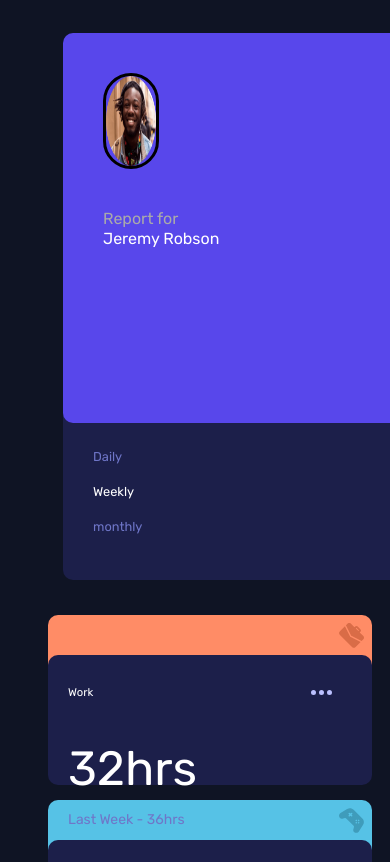
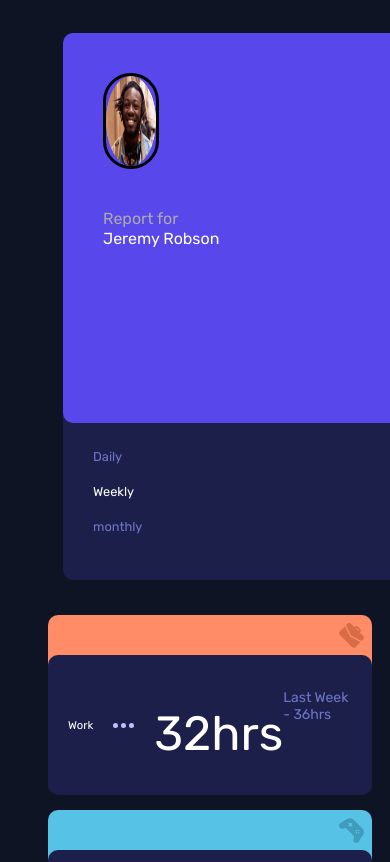
Before and after one commit to aswin-c39/time-tracking-dashboard, a React (Vite) app: page / in a window 390 px wide. Shown: the top 862 px of the page. Built offline with nearby package versions, Linux system fonts and the light colour scheme.

Commit message:
mobile test-2

```diff
--- a/src/App.scss
+++ b/src/App.scss
@@ -237,7 +237,9 @@ body{
   }
 
   .card {
-    height: 90px;
+    display: flex;
+    flex-direction: row;
+    height: 100px;
     padding: 8px;
   }
 
```
